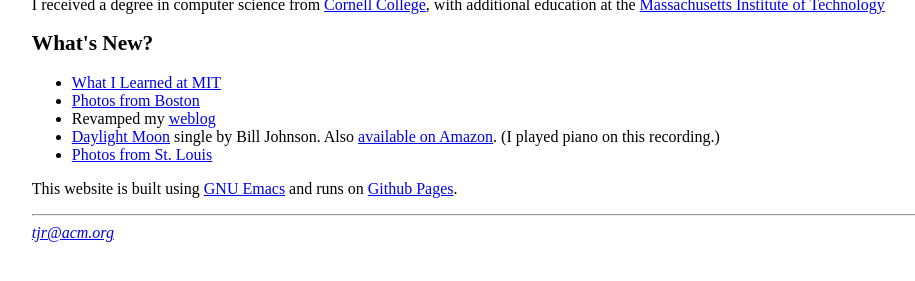
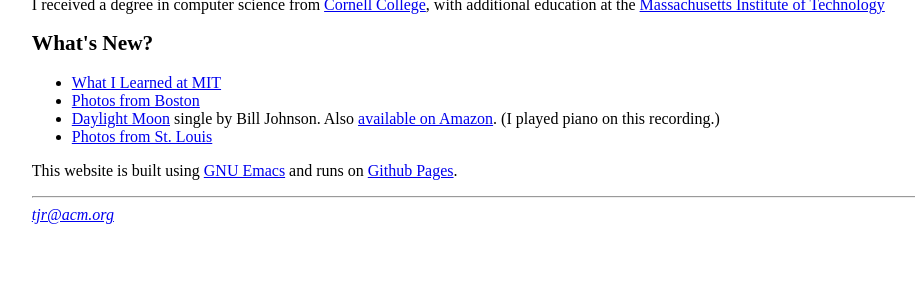
Before and after one commit to tjr/tjr.github.com, a Jekyll site: the page built from index.html, in a window 1280 px wide, cut to the strip 277-558 px from the top of the page. Shown: the whole strip, without its empty margins (53-968 px from the left). Built offline with Jekyll 4.4.1, drawn with Linux system fonts in a browser that asks for light colours; the list of posts is cut into pages by our own code.

Commit message:
minor updates

```diff
--- a/index.html
+++ b/index.html
@@ -44,7 +44,6 @@ Technology</a></li>
 <ul>
 <li><a href="/writing/what-i-learned-at-mit">What I Learned at MIT</a></li>
 <li><a href="http://www.flickr.com/photos/trothwell/sets/72157629151660851/">Photos from Boston</a></li>
-<li>Revamped my <a href="http://blog.trevisrothwell.com/">weblog</a></li>
 <li><a href="http://itunes.apple.com/us/album/daylight-moon-single/id489451410">Daylight Moon</a> single by
 Bill Johnson. Also <a href="http://www.amazon.com/Daylight-Moon-Single/dp/B006LZ3L2W/">available on Amazon</a>.
 (I played piano on this recording.)</li>
```
